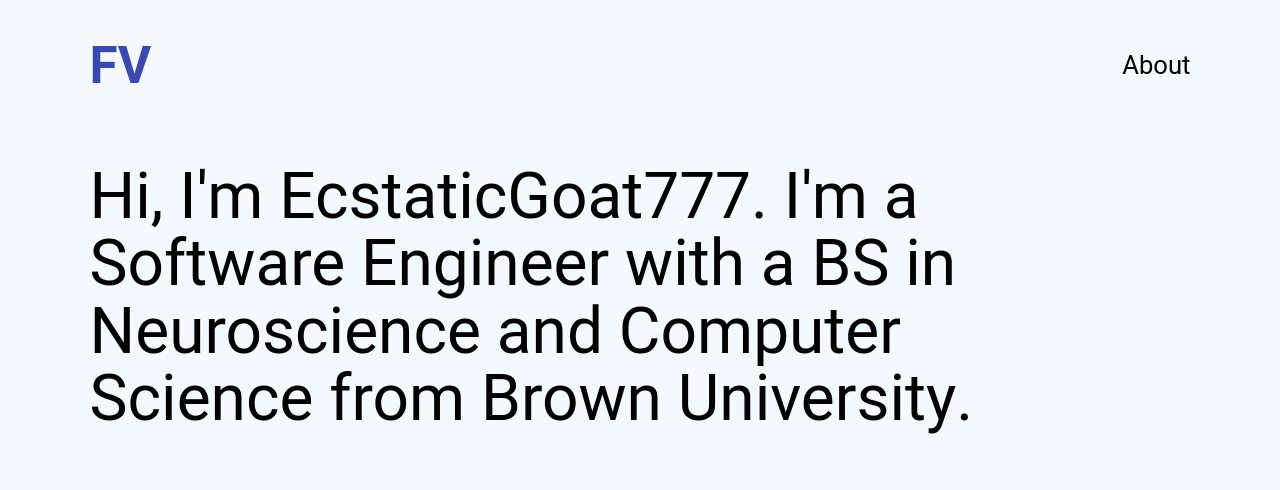
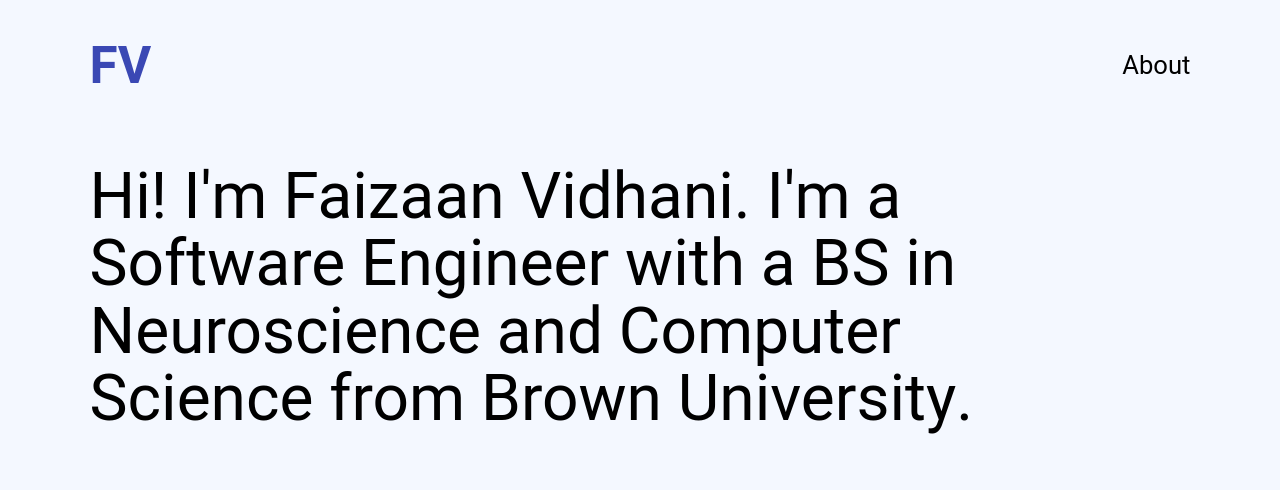
Before and after one commit to faizaanvidhani/uiux-portfolio, a React (Create React App) app: page /#/ in a window 1280 px wide. Shown: the top 490 px of the page. Built offline with nearby package versions, Linux system fonts and the light colour scheme; what webfontloader would draw is missing.

Commit message:
Update Intro.jsx

```diff
--- a/src/pages/components/Intro.jsx
+++ b/src/pages/components/Intro.jsx
@@ -4,7 +4,7 @@
     return (
         <div className="intro">
             <p className="intro-heading">
-                Hi, I'm EcstaticGoat777. I'm a Software Engineer with a BS in Neuroscience
+                Hi! I'm Faizaan Vidhani. I'm a Software Engineer with a BS in Neuroscience
                 and Computer Science from <a class="intro-brown-link" href="https://www.brown.edu/">Brown University</a>.
             </p>
             <p className="intro-body">
```
